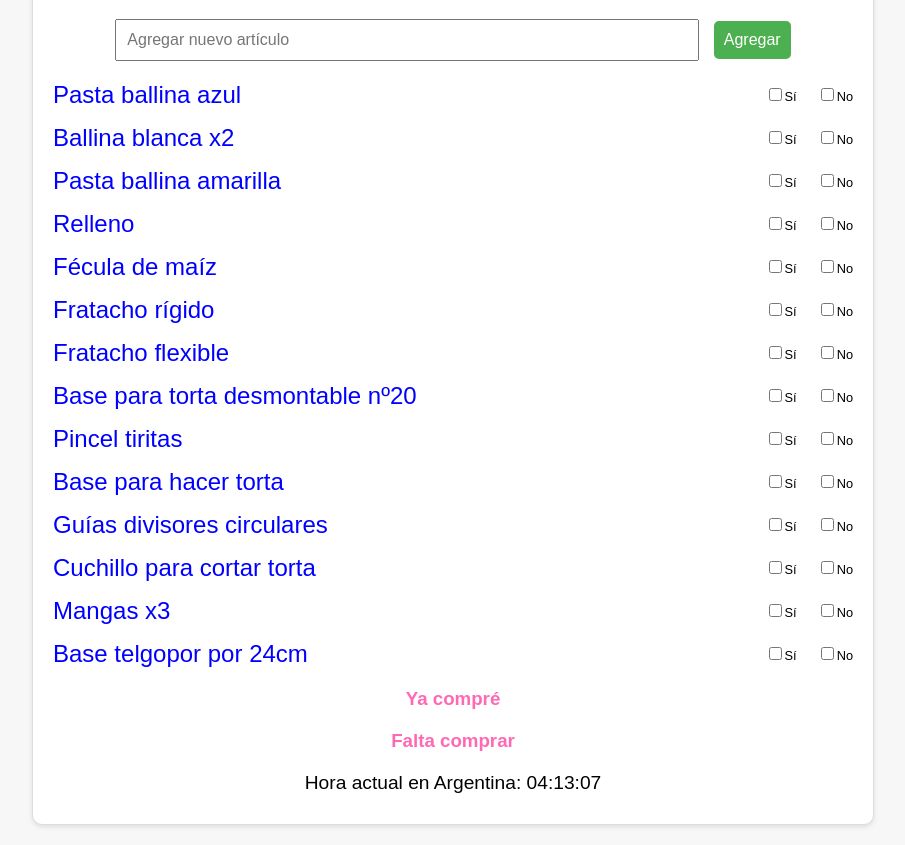
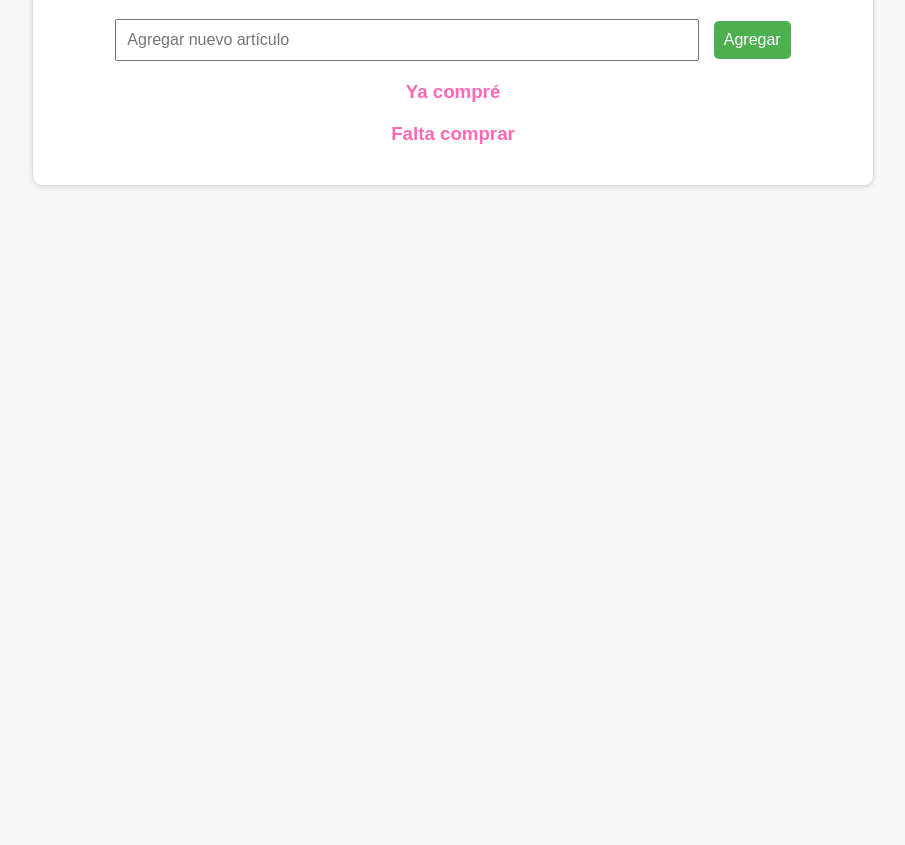
Before and after one commit to Hondone01/lista-compras, a plain HTML site: page index.html in a window 1280 px wide. Shown: the part 102-947 px from the top of the page, without its empty margins (187-1092 px from the left). After the commit the page ends 800 px from the top, so only its background shows below. Drawn offline with Linux system fonts and the light colour scheme.

Commit message:
Update index.html

```diff
--- a/index.html
+++ b/index.html
@@ -132,28 +132,6 @@
     </div>
 
     <script>
-        let articulos = JSON.parse(localStorage.getItem("shoppingItems")) || [
-            "Pasta ballina azul",
-            "Ballina blanca x2",
-            "Pasta ballina amarilla",
-            "Relleno",
-            "Fécula de maíz",
-            "Fratacho rígido",
-            "Fratacho flexible",
-            "Base para torta desmontable nº20",
-            "Pincel tiritas",
-            "Base para hacer torta",
-            "Guías divisores circulares",
-            "Cuchillo para cortar torta",
-            "Mangas x3",
-            "Base telgopor por 24cm"
-        ];
-
-        const shoppingList = document.getElementById("shoppingList");
-
-        // Recuperar estado desde localStorage
-        const savedSelections = JSON.parse(localStorage.getItem("shoppingSelections")) || {};
-
     function initializeList() {
         shoppingList.innerHTML = "";
         articulos.forEach(item => {
@@ -176,65 +154,19 @@
             itemDiv.appendChild(checkboxGroup);
             shoppingList.appendChild(itemDiv);
         });
+
+        restoreSelections(); // Restaurar los estados guardados
         updateLists();
     }
 
-        function createCheckbox(className, itemName, labelText) {
-            const container = document.createElement("div");
-            const checkbox = document.createElement("input");
-            checkbox.type = "checkbox";
-            checkbox.className = className;
-            checkbox.dataset.name = itemName;
-
-            const label = document.createElement("label");
-            label.textContent = labelText;
-
-            if (savedSelections[itemName] === className) {
-                checkbox.checked = true;
+    function restoreSelections() {
+        // Restaurar los estados de los checkboxes según localStorage
+        articulos.forEach(item => {
+            const savedClass = savedSelections[item];
+            if (savedClass) {
+                const checkbox = document.querySelector(`.${savedClass}[data-name="${item}"]`);
+                if (checkbox) checkbox.checked = true;
             }
-
-            checkbox.addEventListener("change", () => {
-                const group = checkbox.closest(".checkbox-group");
-                group.querySelectorAll("input[type='checkbox']").forEach(cb => {
-                    if (cb !== checkbox) cb.checked = false;
-                });
-                saveSelections();
-                updateLists();
-            });
-
-            container.appendChild(checkbox);
-            container.appendChild(label);
-            return container;
-        }
-
-        function saveSelections() {
-            const selections = {};
-            articulos.forEach(item => {
-                const si = document.querySelector(`.yes[data-name="${item}"]`).checked;
-                const no = document.querySelector(`.no[data-name="${item}"]`).checked;
-
-                if (si) selections[item] = "yes";
-                if (no) selections[item] = "no";
-            });
-            localStorage.setItem("shoppingSelections", JSON.stringify(selections));
-        }
-
-        function updateLists() {
-            const purchasedList = document.getElementById("purchasedList");
-            const pendingList = document.getElementById("pendingList");
-
-            purchasedList.innerHTML = "";
-            pendingList.innerHTML = "";
-
-            articulos.forEach(item => {
-                const si = document.querySelector(`.yes[data-name="${item}"]`).checked;
-                const no = document.querySelector(`.no[data-name="${item}"]`).checked;
-
-                const li = document.createElement("li");
-                li.textContent = item;
-
-                if (si) purchasedList.appendChild(li);
-                if (no) pendingList.appendChild(li);
         });
     }
 
@@ -247,25 +179,6 @@
             document.getElementById("newItem").value = "";
         }
     }
-
-        function updateClock() {
-            const now = new Date().toLocaleTimeString("es-AR", { timeZone: "America/Argentina/Buenos_Aires" });
-            const timeContainer = document.getElementById("timeContainer");
-            const alert = document.getElementById("alert");
-
-            timeContainer.textContent = `Hora actual en Argentina: ${now}`;
-
-            if (now === "15:45:00") {
-                alert.textContent = "¡Tenés que ir a buscar a Zoe!";
-            } else {
-                alert.textContent = "";
-            }
-        }
-
-        setInterval(updateClock, 1000);
-
-        // Inicializar lista
-        initializeList();
 </script>
 </body>
 </html>
```
Lines whose indentation alone changed are shown as unchanged.
